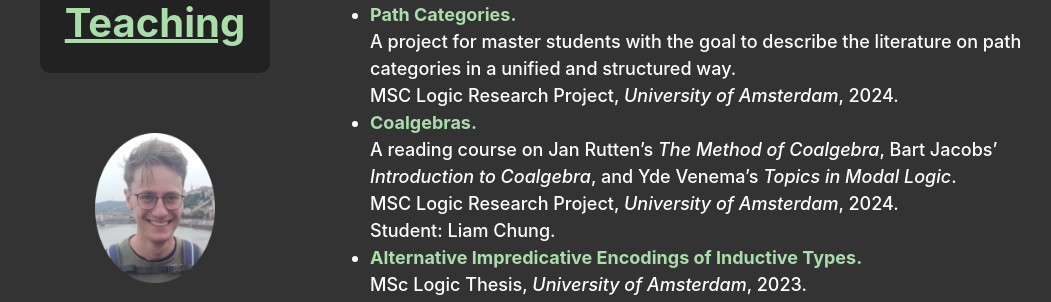
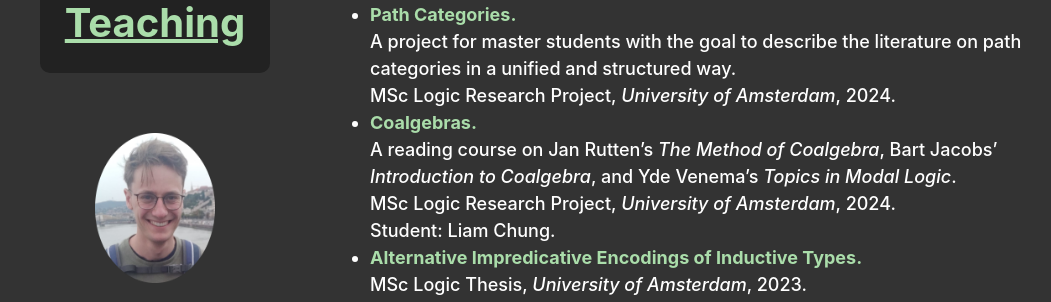
Before and after one commit to DDOtten/ddotten.github.io, a Jekyll site: the page built from teaching.md, in a window 1280 px wide and 900 px high. Shown: the part 252-554 px from the top of the window, without its empty margins (110-1161 px from the left). Built offline with Jekyll 4.4.1, drawn with Linux system fonts in a browser that asks for light colours.

```diff
--- a/teaching.md
+++ b/teaching.md
@@ -11,10 +11,10 @@ layout: page
     Student: George Magafossis.
 - **[Path Categories](/path_categories.md).** \
     A project for master students with the goal to describe the literature on path categories in a unified and structured way. \
-    MSC Logic Research Project, *University of Amsterdam*, 2024.
+    MSc Logic Research Project, *University of Amsterdam*, 2024.
 - **Coalgebras.** \
     A reading course on Jan Rutten's *The Method of Coalgebra*, Bart Jacobs' *Introduction to Coalgebra*, and Yde Venema's *Topics in Modal Logic*. \
-    MSC Logic Research Project, *University of Amsterdam*, 2024. \
+    MSc Logic Research Project, *University of Amsterdam*, 2024. \
     Student: Liam Chung.
 - **[Alternative Impredicative Encodings of Inductive Types](https://msclogic.illc.uva.nl/current-students/graduation/Defenses-2023/).** \
     MSc Logic Thesis, *University of Amsterdam*, 2023. \
```
